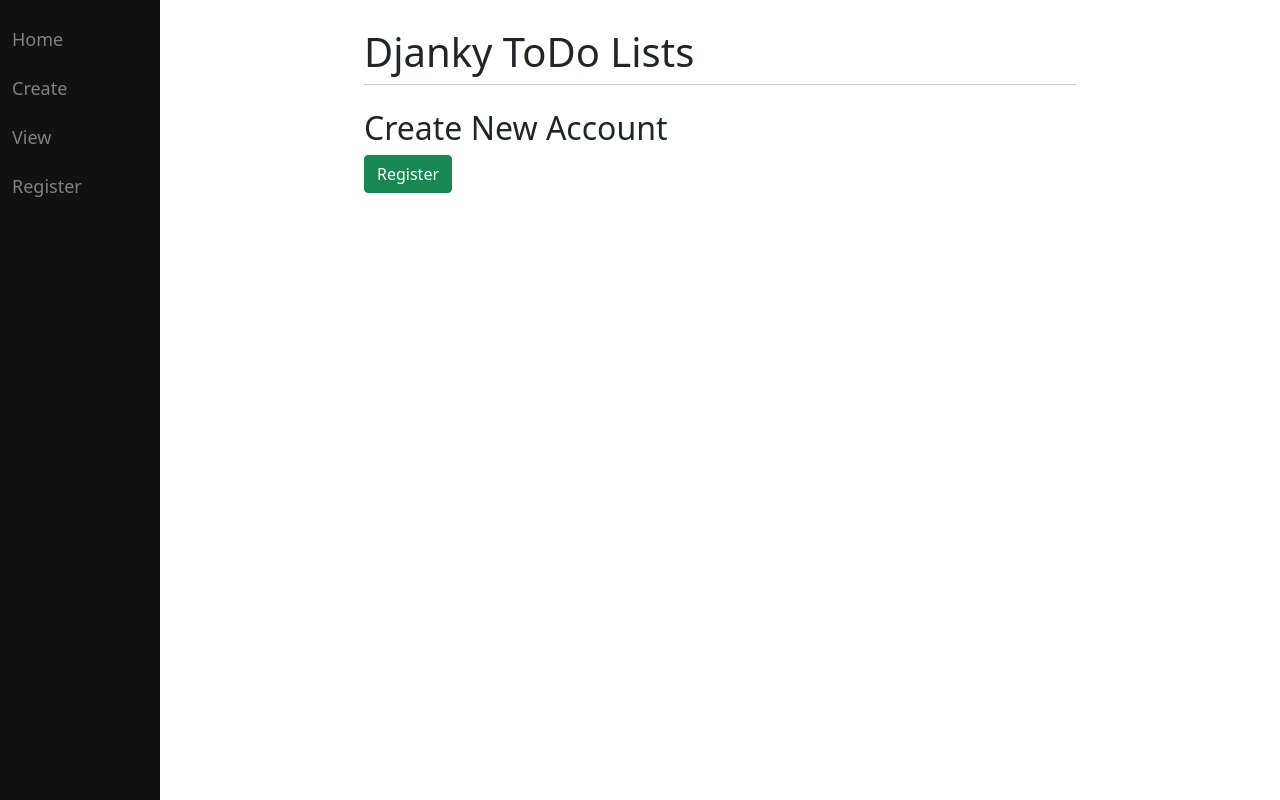
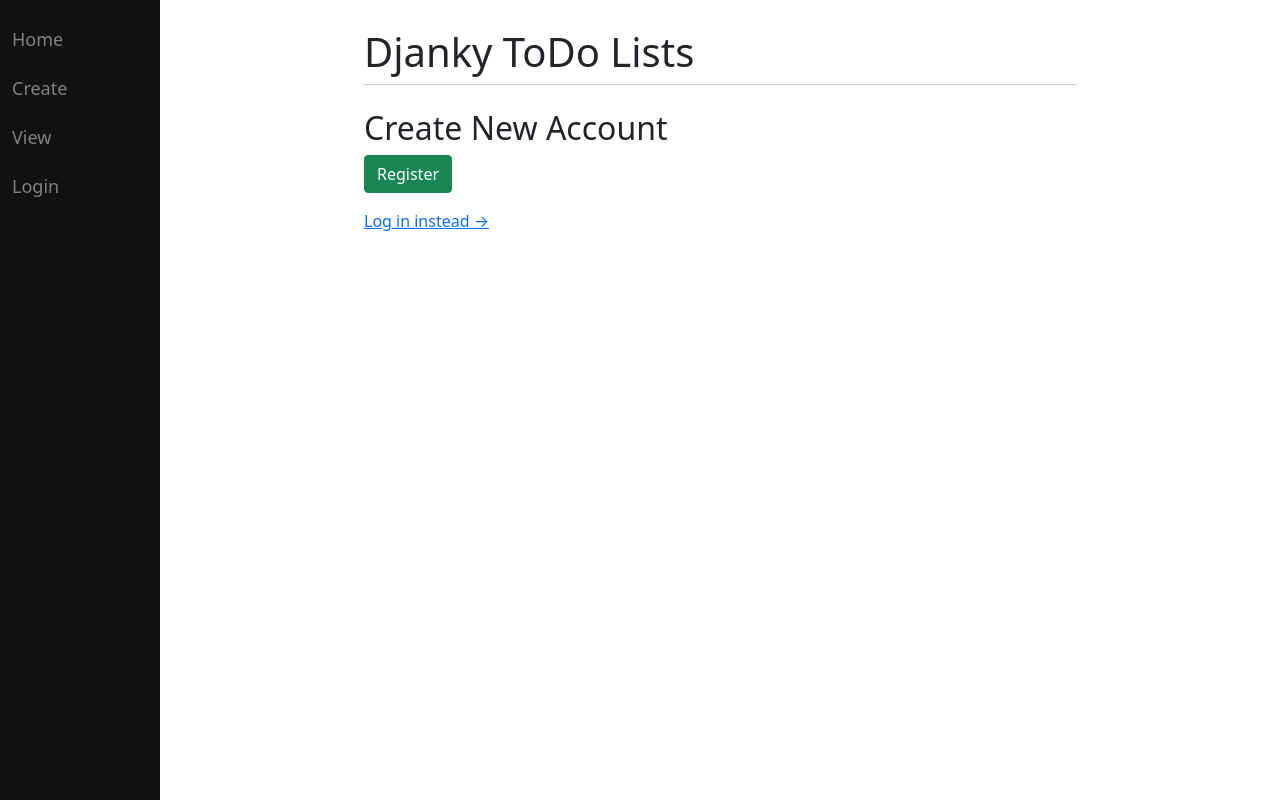
Before and after one commit to Chrismaganga/django-tech-with-chris, a Django app: page /register/ in a window 1280 px wide. Run offline with Django 3.2, Linux system fonts and the light colour scheme; some libraries are stand-ins or nearby versions.

Commit message:
Finished the video tutorial; time to make improvements on my own.

```diff
--- a/mysite/main/models.py
+++ b/mysite/main/models.py
@@ -1,8 +1,10 @@
 from django.db import models
+from django.contrib.auth.models import User
 
 # Create your models here.
 
 class ToDoList(models.Model):
+  user = models.ForeignKey(User, on_delete=models.CASCADE, related_name="todolist", null=True)
   name = models.CharField(max_length=200)
 
   def __str__(self):
--- a/mysite/main/templates/main/base.html
+++ b/mysite/main/templates/main/base.html
@@ -45,8 +45,12 @@
   <div class="sidenav">
     <a href="/">Home</a>
     <a href="/create">Create</a>
-    <a href="/2">View</a>
-    <a href="/register">Register</a>
+    <a href="/view">View</a>
+    {% if response.user.is_authenticated %}
+      <a href="/logout">Logout</a>
+    {% else %}
+      <a href="/login">Login</a>
+    {% endif %}
   </div>
 
   <div id="content" name="content" class="main">
--- a/mysite/main/templates/main/create.html
+++ b/mysite/main/templates/main/create.html
@@ -7,9 +7,6 @@
   <form action="/create/" method="post" class="form-group">
     {% csrf_token %}
     <div class="input-group mb-3">
-      <!-- <div class="input-group-prepend">
-        <button type="submit" class="btn btn-success">Save</button>
-      </div> -->
       <span class="input-group-text">List Name</span>
       {{form.name}}
     </div>
--- a/mysite/main/urls.py
+++ b/mysite/main/urls.py
@@ -5,4 +5,5 @@
   path("<int:id>/", views.list_view, name="ListView"),
   path("", views.home, name="Home"),
   path("create/", views.create, name="Create"),
+  path("view/", views.view, name="View"),
 ]
--- a/mysite/main/views.py
+++ b/mysite/main/views.py
@@ -40,6 +40,7 @@
       n = form.cleaned_data["name"]
       t = ToDoList(name = n)
       t.save()
+      response.user.todolist.add(t)
 
       return HttpResponseRedirect("/{}".format(t.id))
 
@@ -47,3 +48,6 @@
     form = CreateNewList()
 
   return render(response, "main/create.html", {"form": form})
+
+def view(response):
+  return render(response, "main/view.html", {})
--- a/mysite/register/templates/register/register.html
+++ b/mysite/register/templates/register/register.html
@@ -9,6 +9,7 @@
     {% csrf_token %}
 
     {{form|crispy}}
-    <button type="submit" class="btn btn-success">Register</button>
+    <button type="submit" class="btn btn-success mb-3">Register</button>
+    <p><a href="/login">Log in instead &rarr;</a></p>
   </form>
 {% endblock content %}
```
Also changed, not shown: mysite/main/templates/main/view.html (added, +13 -0 lines), mysite/main/migrations/0001_initial.py, mysite/main/migrations/0002_alter_todolist_user.py (added).
